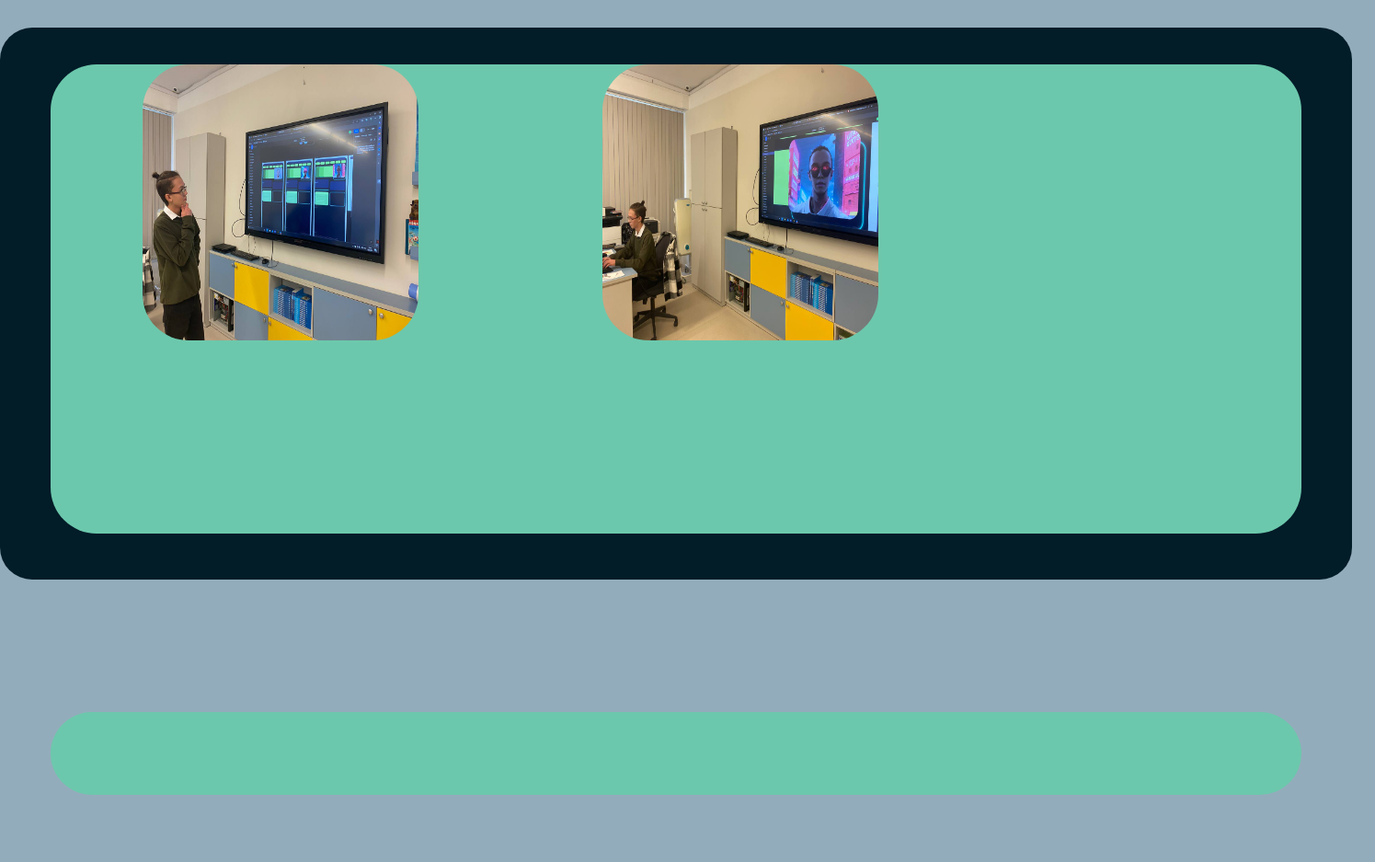
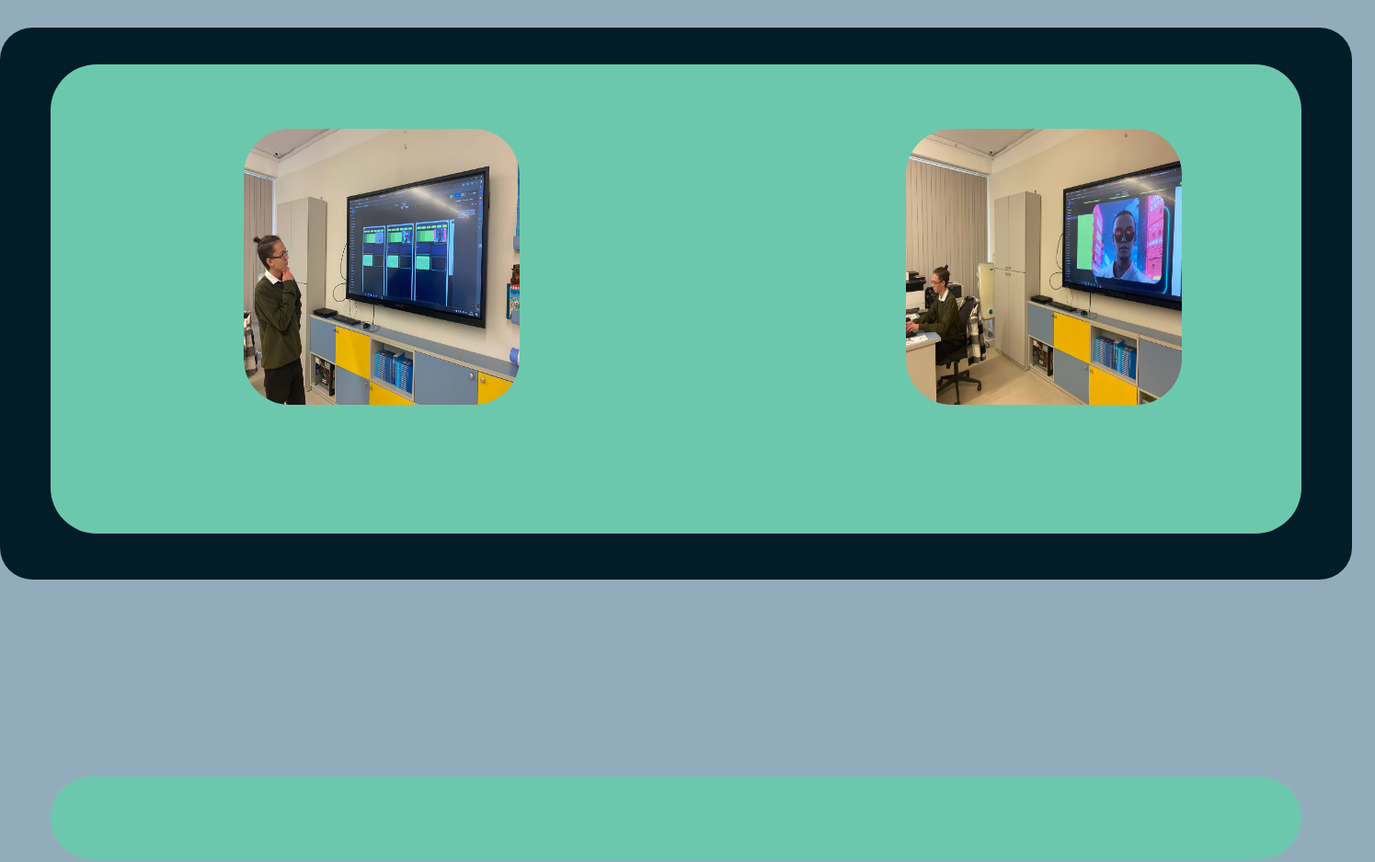
Before and after one commit to Apchhe/first_l, a plain HTML site: page index.html in a window 1280 px wide. Shown: the whole page at 92% size, 1495 px wide, since content can reach past the window. Before the commit the page ends 867 px from the top, so only its background shows below. Drawn offline with Linux system fonts and the light colour scheme.

Commit message:
Update style.css

```diff
--- a/style.css
+++ b/style.css
@@ -27,11 +27,11 @@
 }
 
 .block_p{
-	nargin-top: 70px;
-	flex-direction: row;
+	margin-top: 70px;
+    flex-direction: row;
     justify-content: space-evenly;
     display: inline-flex;
-	width: 1000px;
+    width: 1440px;
 }
 .photo{
 	position: relative;
```
